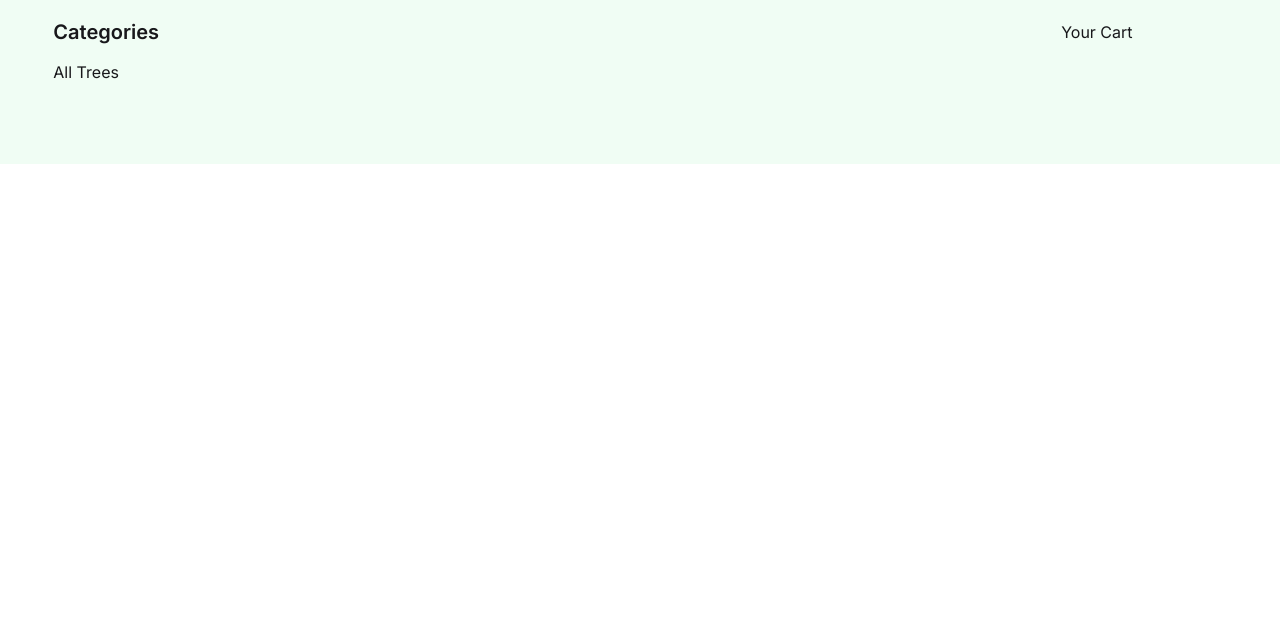
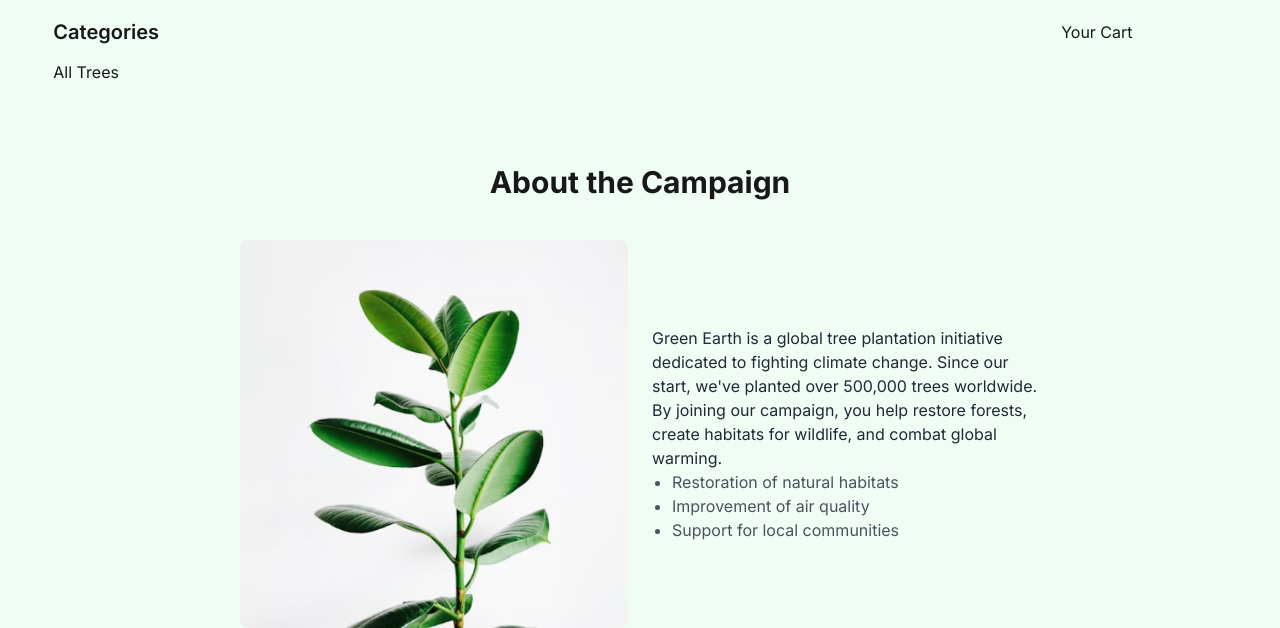
Before and after one commit to osmanzakaria532/green-earth, a plain HTML site: page index.html in a window 1280 px wide. Shown: the part 557-1185 px from the top of the page. Before the commit the page ends 800 px from the top, so only its background shows below. Drawn offline with nearby package versions, Linux system fonts and the light colour scheme; no server answers.

Commit message:
about section is complate

```diff
--- a/index.html
+++ b/index.html
@@ -119,6 +119,33 @@
         </div>
     </main>
 
+    <section id="" class="lg:w-[800px] mx-auto px-3 md:px-0">
+        <h2 class="text-center text-3xl font-bold mb-5 md:mb-10">About the Campaign</h2>
+
+        <div class="flex flex-col md:flex-row justify-center items-center gap-6">
+            <div class="md:w-[390px]">
+                <img src="./assets/about.png" alt="">
+            </div>
+            <div class="md:w-[390px]">
+                <p class="text-[#1F2937]">
+                    Green Earth is a global tree plantation initiative dedicated to fighting climate change. Since our
+                    start,
+                    we've planted
+                    over 500,000 trees worldwide. By joining our campaign, you help restore forests, create habitats for
+                    wildlife, and
+                    combat global warming.
+                </p>
+                <ul class="pl-5 text-[#49535D]">
+                    <li class="list-disc">Restoration of natural habitats</li>
+                    <li class="list-disc">Improvement of air quality</li>
+                    <li class="list-disc">Support for local communities</li>
+
+
+                </ul>
+            </div>
+        </div>
+    </section>
+
 
     <script src="./js/index.js"></script>
 </body>
```
